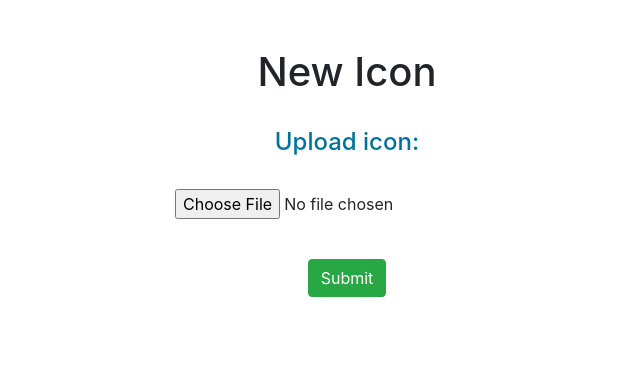
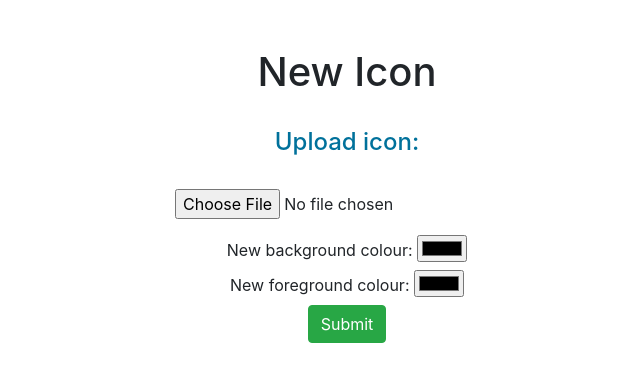
Before and after one commit to K-Mehanna/Adaptive-icons, a Flask app: page / in a window 1280 px wide. Shown: the part 76-458 px from the top of the page, without its empty margins (293-933 px from the left). Run offline with Flask 3, Linux system fonts and the light colour scheme; some libraries are stand-ins or nearby versions.

Commit message:
Combined images

```diff
--- a/app.py
+++ b/app.py
@@ -1,5 +1,10 @@
 # Libaries to help with the database
 import os
+import numpy as np
+import cv2
+from matplotlib import pyplot as plt
+from PIL import ImageFilter, ImageEnhance, Image as im
+import math
 
 # Libraries used
 from flask import Flask, flash, redirect, render_template, request, session
@@ -35,6 +40,10 @@ app.config["SESSION_PERMANENT"] = False
 app.config["SESSION_TYPE"] = "filesystem"
 Session(app)
 
+# Specifies the location to save files
+UPLOAD_FOLDER = r"C:\Users\karee\OneDrive - Imperial College London\Documents\Stuff\Icon project\Adaptive-icons\static"
+app.config['UPLOAD_FOLDER'] = UPLOAD_FOLDER
+
 # Make sure API key is set
 os.environ['API_KEY'] = 'pk_94949beadebd4b6ab617125cc67c82ff'
 if not os.environ.get("API_KEY"):
@@ -55,6 +64,89 @@ def index():
         elif not allowed_file(icon.filename):
             return apology("must be a png, jpg or jpeg")
 
+        #name = str(icon.filename).rsplit('.', 1)[0] + ".jpg"
+        name = str(icon.filename)
+        icon.save(os.path.join(app.config['UPLOAD_FOLDER'], name))
+        img = cv2.imread(app.config['UPLOAD_FOLDER'] + "\\" + name)
+        mask = np.zeros(img.shape[:2],np.uint8)
+
+        bgdModel = np.zeros((1,65),np.float64)
+        fgdModel = np.zeros((1,65),np.float64)
+        # Gets dimensions of image
+        h, w, c = img.shape
+
+        image = im.open(os.path.join(app.config['UPLOAD_FOLDER'], name))
+        image = image.convert('RGB').filter(ImageFilter.FIND_EDGES)
+        imageArray = np.array(image)
+        top = h
+        bottom = -1
+        left = w
+        right = -1
+        for i in range(2, h):
+            for j in range(2, w):
+                if np.sum(imageArray[i][j]) > 200:
+                    if i < top:
+                        top = i
+                    if i > bottom:
+                        bottom = i
+                    if j < left:
+                        left = j
+                    if j > right:
+                        right = j
+        top = max(1, top - 3)
+        left = max(1, left - 3)
+        bottom = min(h - 1, bottom + 3)
+        right = min(w - 1, right + 3)
+        # Visual for the inclusion rectangle
+        for i in range(1, h):
+            for j in range(1, w):
+                if (((top) == i or i == bottom) and ((left) <= j and j <= right)) or (((left) == j or right == j) and ((top) <= i and i <= bottom)):
+                   imageArray[i][j] = np.array([255, 0, 0])
+        imageArray[(top)][left] = np.array([0, 0, 255])
+        imageArray[(bottom)][right] = np.array([0, 255, 0])
+        im.fromarray(imageArray).save(os.path.join(app.config['UPLOAD_FOLDER'], "edges.png"))
+        rect = (left, top, (right - left), (bottom - top))
+        cv2.grabCut(img,mask,rect,bgdModel,fgdModel,10,cv2.GC_INIT_WITH_RECT)
+
+        """ # newmask is the mask image I manually labelled
+        newmask = cv2.imread(os.path.join(app.config['UPLOAD_FOLDER'], "edges.png"),0)
+
+        # wherever it is marked white (sure foreground), change mask=1
+        # wherever it is marked black (sure background), change mask=0
+        # mask[newmask == 0] = 0
+        mask[newmask == 255] = 1
+
+        cv2.grabCut(img,mask,None,bgdModel,fgdModel,5,cv2.GC_INIT_WITH_MASK)
+        plt.imshow(img),plt.colorbar(),plt.show() """
+
+        bColour = str(request.form.get("bColour"))
+        bColourArray = np.array([int(bColour[1:3], 16), int(bColour[3:5], 16), int(bColour[5:7], 16)])
+        fColour = str(request.form.get("fColour"))
+        fColourArray = np.array([int(fColour[1:3], 16), int(fColour[3:5], 16), int(fColour[5:7], 16)])
+
+        mask2 = np.where((mask==2)|(mask==0),0,1).astype('uint8')
+        foreground = img*mask2[:,:,np.newaxis]
+
+        mask3 = np.where((mask==2)|(mask==0),1,0).astype('uint8')
+        background = img*mask3[:,:,np.newaxis]
+
+        for i in range(h):
+            for j in range(w):
+                if not np.array_equal(background[i][j], np.zeros(3)):
+                    background[i][j] = bColourArray
+                if not np.array_equal(foreground[i][j], np.zeros(3)):
+                    foreground[i][j] = fColourArray
+
+        data = im.fromarray(foreground)
+        data.save(os.path.join(app.config['UPLOAD_FOLDER'], 'foreground.png'))
+        data = im.fromarray(background)
+        data.save(os.path.join(app.config['UPLOAD_FOLDER'], 'background.png'))
+        combinedImage = np.add(foreground, background)
+        data = im.fromarray(combinedImage)
+        data.save(os.path.join(app.config['UPLOAD_FOLDER'], 'combined.png'))
+
+        flash("Icon saved")
+        return redirect("/")
 
     return render_template("index.html")
 
--- a/templates/index.html
+++ b/templates/index.html
@@ -14,8 +14,13 @@
                 <input type="file" class="form-control-file" name="icon" id="imageInput">
             </div>
         </div>
+        <label for="bColour">New background colour:</label>
+        <input type="color" id="bColour" name="bColour" value="#000000"><br>
+        <label for="fColour">New foreground colour:</label>
+        <input type="color" id="fColour" name="fColour" value="#000000">
         <br>
 
         <button type="submit" class="btn btn-success">Submit</button>
     </form>
+
 {% endblock %}
```
Also changed, not shown: requirements.txt (+12 -0 lines), 1 other file.
